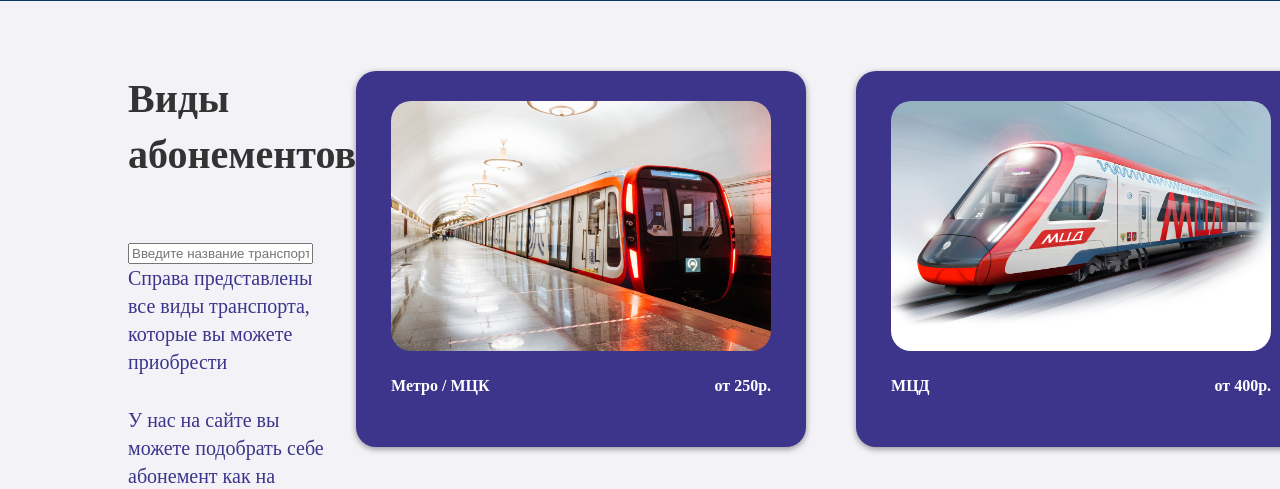
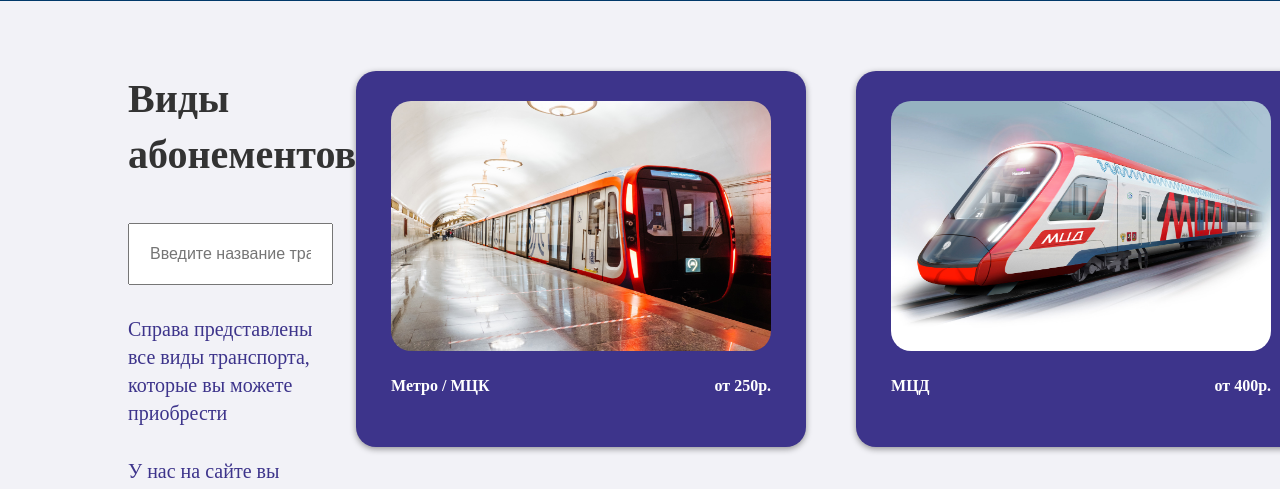
Before and after one commit to AshurovG/transport_subscriptions_back, a Django app: page / in a window 1280 px wide. Shown: the part 859-1348 px from the top of the page. Run offline with Django 4.2, Linux system fonts and the light colour scheme.

Commit message:
fix subscription info text rendering

```diff
--- a/transport_subscriptions_back_app/static/css/styles.css
+++ b/transport_subscriptions_back_app/static/css/styles.css
@@ -95,6 +95,8 @@ a {
   line-height: 140%;
 } */
 
+
+
 .cards__wrapper {
   width: 100%;
   margin-top: 70px;
@@ -108,7 +110,18 @@ a {
   font-weight: 700;
   line-height: 140%;
 
-  margin-bottom: 60px;
+  margin-bottom: 40px;
+}
+
+.cards__input {
+  width: 100%;
+  padding: 20px;
+  margin-bottom: 30px;
+  font-size: 16px;
+}
+
+.cards__input:focus {
+  outline: 1px solid #3D348B;
 }
 
 .cards__info-text {
--- a/transport_subscriptions_back_app/templates/subscription.html
+++ b/transport_subscriptions_back_app/templates/subscription.html
@@ -9,7 +9,7 @@
         <img class="detailed__image" src="{% static data.subscription.src %}" alt="{{data.subscription.title}}">
         <div class="detailed__text">
           <h1 class="detailed__text-title">{{data.subscription.title}}</h1>
-          <h4 class="detailed__text-subtitle">{{data.subscription.info}}/h4>
+          <h4 class="detailed__text-subtitle">{{data.subscription.info}}</h4>
           <p class="detailed__text-text">Выберите подходящий для себя тариф по выгодным услоиям и заполните заявку для зачисления абонемента на вашу карту!</p>
         </div>
       </div>
--- a/transport_subscriptions_back_app/templates/subscriptions.html
+++ b/transport_subscriptions_back_app/templates/subscriptions.html
@@ -13,8 +13,9 @@
     <div class="cards__wrapper">
         <div class="cards__info">
             <h2 class="cards__info-title">Виды абонементов</h2>
-            <input placeholder="Введите название транспорта" type="text">
+
             <div class="cards__info-text">
+                <input class="cards__input" placeholder="Введите название транспорта" type="text">
                 <p class="cards__info-text-item">Справа представлены все виды транспорта, которые вы можете приобрести</p>
                 <p class="cards__info-text-item">У нас на сайте вы можете подобрать себе абонемент как на использование личного транспорта, так и общественного</p>
                 <p class="cards__info-text-item">На каждый вид транспорта есть определенное количество тарифов, каждый из которых отличается по своей стоимости и предаставленным возможностям</p>
```
